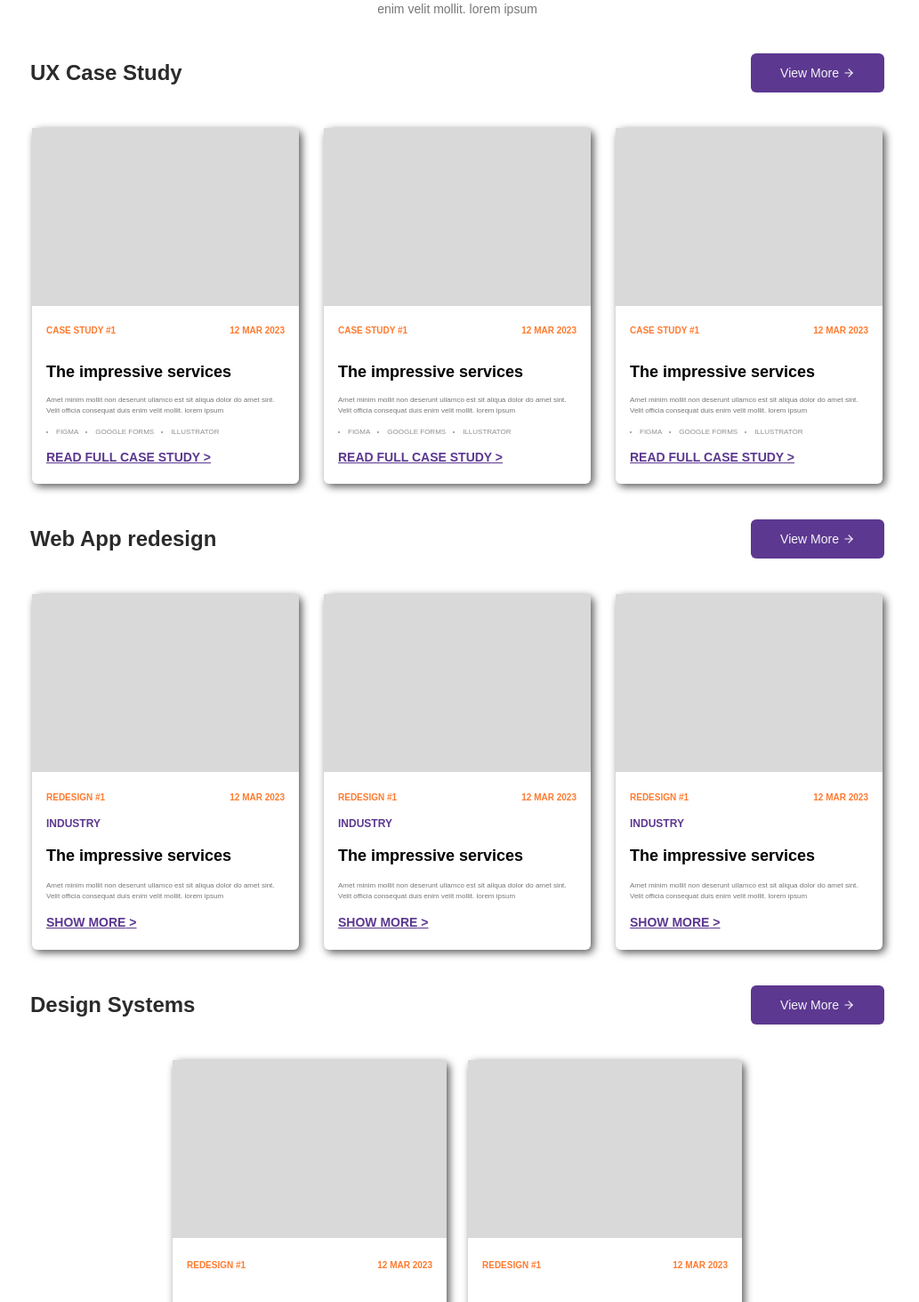
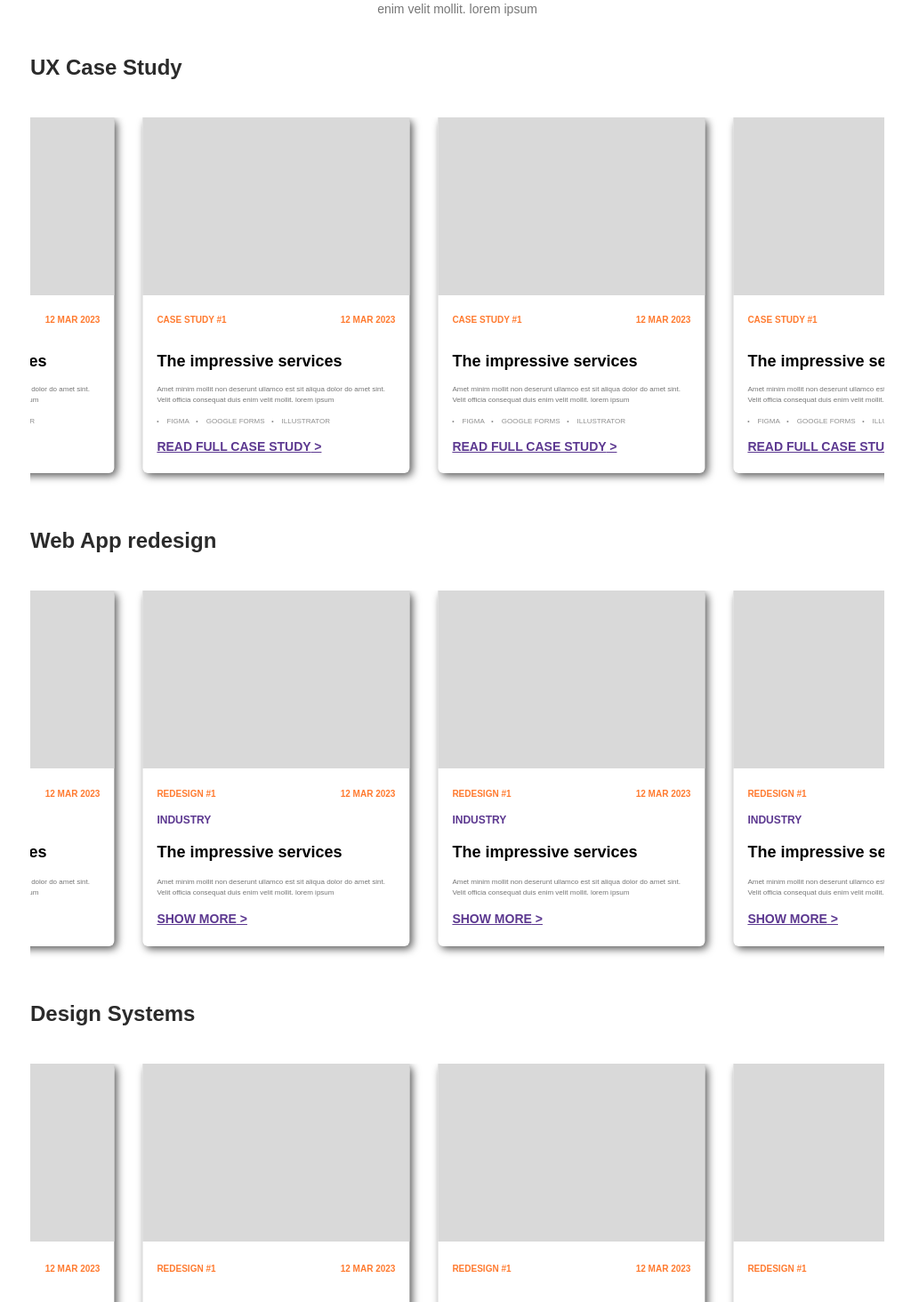
Before and after one commit to Kapil-Solanke/Portfolio-Sumit, a React (Create React App) app: page / in a window 1280 px wide. Shown: the part 2046-3510 px from the top of the page at 89% size, without its empty margins (126-1159 px from the left). Built offline with nearby package versions, Linux system fonts and the light colour scheme.

Commit message:
Added Slider

```diff
--- a/package.json
+++ b/package.json
@@ -9,6 +9,7 @@
     "express": "^4.18.2",
     "react": "^18.2.0",
     "react-dom": "^18.2.0",
+    "react-fast-marquee": "^1.6.2",
     "react-hot-toast": "^2.4.0",
     "react-icons": "^4.8.0",
     "react-router-dom": "^6.9.0",
--- a/src/components/Cards/ProjectCard.jsx
+++ b/src/components/Cards/ProjectCard.jsx
@@ -1,7 +1,7 @@
 import React from 'react'
 export const ProjectCard = ({ t1, t2, head,title, para,bottom,list,width }) => {
     return (
-        <div className={` max-w-[${width}] mx-auto min-h-[400px] rounded-md shadow-[3px_3px_10px_#565656]`}>
+        <div className={` max-w-[300px] max-[330px]:w-2/3 mx-auto min-h-[400px] rounded-md shadow-[3px_3px_10px_#565656]`}>
             <div className={`min-h-[200px] bg-[#D9D9D9]`}></div>
             <div className=' flex flex-col min-h-[200px] justify-around gap-1 p-4 '>
                 <div className='flex justify-between text-[10px] font-bold text-[#FF7A2F]'>
--- a/src/components/Comments.jsx
+++ b/src/components/Comments.jsx
@@ -3,7 +3,7 @@ import { CommentCard } from './Cards/CommentCard'
 
 export const Comments = () => {
     return (
-        <div className='flex max-md:flex-col justify-between w-3/4 max-sm:w-11/12 m-auto' id='comments'>
+        <div className='flex max-md:flex-col justify-between w-3/4 max-[300px]:w-11/12 m-auto' id='comments'>
             <div className='flex flex-col  justify-center gap-2 w-[40%] max-md:w-11/12'>
                 <div className='text-[#FF7A2F] text-base font-bold'>Comments</div>
                 <div className=' text-3xl font-bold max-md:text-2xl max-[500px]:text-xl'>Hear what happy clients are saying about my work.</div>
--- a/src/components/Projects.jsx
+++ b/src/components/Projects.jsx
@@ -1,56 +1,78 @@
 import React from 'react'
-import { FiArrowRight } from "react-icons/fi";
 import { ProjectCard } from './Cards/ProjectCard';
+import Marquee from "react-fast-marquee";
+import { caseStudy } from '../data/caseStudy';
+import {webDesign} from '../data/webDesign';
+import { designSystem } from '../data/designSystem';
 export const Projects = () => {
     return (
         <div className='my-20' id='projects'>
             <div className='text-[#FF7A2F] text-center text-md font-bold'>Portfolio</div>
             <div className='text-xl font-bold text-center'>My Creative works Latest Projects</div>
             <div className='text-[#767676] text-sm max-md:text-xs max-md:w-11/12  text-center w-[50%] m-auto'>Amet minim mollit non deserunt ullamco est sit aliqua dolor do amet sint. Velit officia consequat duis enim velit mollit. lorem ipsum</div>
-        <div className='flex justify-between items-center w-3/4 mt-10 m-auto'>
-            <div className='font-bold text-2xl max-[470px]:text-lg text-[#2B2B2B]'>UX Case Study</div>
-            <div className='flex bg-[#5C3890] gap-1 w-[150px] max-md:w-[100px] max-md:text-xs py-3 items-center justify-center rounded-md text-[#F5F5F7] text-sm'>
-                <div>View More</div>
-                <div><FiArrowRight/></div>
+            <div className='flex justify-between items-center max-[300px]:w-11/12 w-3/4 mt-10 m-auto'>
+                <div className='font-bold text-2xl text-[#2B2B2B]'>UX Case Study</div>
             </div>
+            <div className='my-10  gap-8 w-3/4  m-auto'>
+                <Marquee
+                    gradient={false}
+                    speed={80}
+                    pauseOnHover={true}
+                    pauseOnClick={true}
+                    delay={0}
+                    play={true}
+                    direction="left"
+                >
+                    {caseStudy.map((skill, id) => (
+                    <div className="skill--box mx-4 max-w-[300px] min-h-[420px]" key={id} >
+                        <ProjectCard t1={skill.t1} t2={skill.t2} head={skill.head} para={skill.para} bottom={skill.bottom}
+                            list={true} />
                     </div>
-        <div className='grid grid-cols-3 max-md:grid-cols-1 my-10  gap-6 w-3/4  m-auto'>
-            <ProjectCard t1={"CASE STUDY #1"} t2={"12 MAR 2023"} head={"The impressive services"} para={"Amet minim mollit non deserunt ullamco est sit aliqua dolor do amet sint. Velit officia consequat duis enim velit mollit. lorem ipsum"} bottom={"READ FULL CASE STUDY"}
-            list={true} width={"300px"}/>
-            <ProjectCard t1={"CASE STUDY #1"} t2={"12 MAR 2023"} head={"The impressive services"} para={"Amet minim mollit non deserunt ullamco est sit aliqua dolor do amet sint. Velit officia consequat duis enim velit mollit. lorem ipsum"} bottom={"READ FULL CASE STUDY"}
-            list={true} width={"300px"}/>
-            <ProjectCard t1={"CASE STUDY #1"} t2={"12 MAR 2023"} head={"The impressive services"} para={"Amet minim mollit non deserunt ullamco est sit aliqua dolor do amet sint. Velit officia consequat duis enim velit mollit. lorem ipsum"} bottom={"READ FULL CASE STUDY"}
-            list={true} width={"300px"}/>
+                    ))}
+                </Marquee>
             </div>
-        <div className='flex justify-between items-center w-3/4 m-auto'>
-            <div className='font-bold text-2xl max-[470px]:text-lg text-[#2B2B2B]'>Web App redesign</div>
-            <div className='flex bg-[#5C3890] gap-1 w-[150px] py-3 items-center justify-center rounded-md text-[#F5F5F7] text-sm max-md:w-[100px] max-md:text-xs'>
-                <div>View More</div>
-                <div><FiArrowRight/></div>
+            <div className='flex justify-between items-center max-[300px]:w-11/12 w-3/4 m-auto'>
+                <div className='font-bold text-2xl  text-[#2B2B2B]'>Web App redesign</div>
             </div>
+            <div className='my-10  gap-8 w-3/4  m-auto'>
+                <Marquee
+                    gradient={false}
+                    speed={80}
+                    pauseOnHover={true}
+                    pauseOnClick={true}
+                    delay={0}
+                    play={true}
+                    direction="left"
+                >
+                    {webDesign.map((skill, id) => (
+                    <div className="skill--box mx-4 max-w-[300px] min-h-[420px]" key={id} >
+                        <ProjectCard t1={skill.t1} t2={skill.t2} head={skill.head} para={skill.para} bottom={skill.bottom}
+                    list={skill.list} title={skill.title} />
                     </div>
-        <div className='grid grid-cols-3 max-md:grid-cols-1 my-10  gap-6 w-3/4  m-auto'>
-            <ProjectCard t1={"REDESIGN #1"} t2={"12 MAR 2023"} head={"The impressive services"} para={"Amet minim mollit non deserunt ullamco est sit aliqua dolor do amet sint. Velit officia consequat duis enim velit mollit. lorem ipsum"} bottom={"SHOW MORE"}
-            list={false} title={"INDUSTRY"} width={"300px"}/>
-            <ProjectCard t1={"REDESIGN #1"} t2={"12 MAR 2023"} head={"The impressive services"} para={"Amet minim mollit non deserunt ullamco est sit aliqua dolor do amet sint. Velit officia consequat duis enim velit mollit. lorem ipsum"} bottom={"SHOW MORE"}
-            list={false} title={"INDUSTRY"} width={"300px"}/>
-            <ProjectCard t1={"REDESIGN #1"} t2={"12 MAR 2023"} head={"The impressive services"} para={"Amet minim mollit non deserunt ullamco est sit aliqua dolor do amet sint. Velit officia consequat duis enim velit mollit. lorem ipsum"} bottom={"SHOW MORE"}
-            list={false} title={"INDUSTRY"} width={"300px"}/>
+                    ))}
+                </Marquee>
             </div>
 
-        <div className='flex justify-between items-center w-3/4 m-auto'>
-            <div className='font-bold text-2xl max-[470px]:text-lg text-[#2B2B2B]'>Design Systems</div>
-            <div className='flex bg-[#5C3890] gap-1 w-[150px] py-3 items-center justify-center rounded-md text-[#F5F5F7] text-sm max-md:w-[100px] max-md:text-xs'>
-                <div>View More</div>
-                <div><FiArrowRight/></div>
+            <div className='flex justify-between items-center max-[300px]:w-11/12 w-3/4 m-auto'>
+                <div className='font-bold text-2xl  text-[#2B2B2B]'>Design Systems</div>
             </div>
+            <div className='my-10  gap-8 w-3/4  m-auto'>
+                <Marquee
+                    gradient={false}
+                    speed={80}
+                    pauseOnHover={true}
+                    pauseOnClick={true}
+                    delay={0}
+                    play={true}
+                    direction="left"
+                >
+                    {designSystem.map((skill, id) => (
+                    <div className="skill--box mx-4 max-w-[300px] min-h-[420px]" key={id} >
+                        <ProjectCard t1={skill.t1} t2={skill.t2} head={skill.head} para={skill.para} bottom={skill.bottom}
+                    list={skill.list} />
                     </div>
-        <div className='flex my-10 max-md:flex-wrap  gap-6 w-1/2 max-[500px]:w-11/12 m-auto'>
-            <ProjectCard t1={"REDESIGN #1"} t2={"12 MAR 2023"} head={"The impressive services"} para={"Amet minim mollit non deserunt ullamco est sit aliqua dolor do amet sint. Velit officia consequat duis enim velit mollit. lorem ipsum"} bottom={"SHOW MORE"}
-            list={false} width={"400px"}/>
-            <ProjectCard t1={"REDESIGN #1"} t2={"12 MAR 2023"} head={"The impressive services"} para={"Amet minim mollit non deserunt ullamco est sit aliqua dolor do amet sint. Velit officia consequat duis enim velit mollit. lorem ipsum"} bottom={"SHOW MORE"}
-            list={false} width={"400px"}/>
-
+                    ))}
+                </Marquee>
             </div>
         </div>
     )
--- /dev/null
+++ b/src/data/caseStudy.js
@@ -0,0 +1,44 @@
+export const caseStudy = [
+    {
+        "t1": "CASE STUDY #1",
+        "t2": "12 MAR 2023",
+        "head": "The impressive services",
+        "para": "Amet minim mollit non deserunt ullamco est sit aliqua dolor do amet sint. Velit officia consequat duis enim velit mollit. lorem ipsum",
+        "bottom": "READ FULL CASE STUDY"
+    },
+    {
+        "t1": "CASE STUDY #1",
+        "t2": "12 MAR 2023",
+        "head": "The impressive services",
+        "para": "Amet minim mollit non deserunt ullamco est sit aliqua dolor do amet sint. Velit officia consequat duis enim velit mollit. lorem ipsum",
+        "bottom": "READ FULL CASE STUDY"
+    },
+    {
+        "t1": "CASE STUDY #1",
+        "t2": "12 MAR 2023",
+        "head": "The impressive services",
+        "para": "Amet minim mollit non deserunt ullamco est sit aliqua dolor do amet sint. Velit officia consequat duis enim velit mollit. lorem ipsum",
+        "bottom": "READ FULL CASE STUDY"
+    },
+    {
+        "t1": "CASE STUDY #1",
+        "t2": "12 MAR 2023",
+        "head": "The impressive services",
+        "para": "Amet minim mollit non deserunt ullamco est sit aliqua dolor do amet sint. Velit officia consequat duis enim velit mollit. lorem ipsum",
+        "bottom": "READ FULL CASE STUDY"
+    },
+    {
+        "t1": "CASE STUDY #1",
+        "t2": "12 MAR 2023",
+        "head": "The impressive services",
+        "para": "Amet minim mollit non deserunt ullamco est sit aliqua dolor do amet sint. Velit officia consequat duis enim velit mollit. lorem ipsum",
+        "bottom": "READ FULL CASE STUDY"
+    },
+    {
+        "t1": "CASE STUDY #1",
+        "t2": "12 MAR 2023",
+        "head": "The impressive services",
+        "para": "Amet minim mollit non deserunt ullamco est sit aliqua dolor do amet sint. Velit officia consequat duis enim velit mollit. lorem ipsum",
+        "bottom": "READ FULL CASE STUDY"
+    }
+];
--- /dev/null
+++ b/src/data/designSystem.js
@@ -0,0 +1,50 @@
+export const designSystem = [
+    {
+        "t1": "REDESIGN #1",
+        "t2": "12 MAR 2023",
+        "head": "The impressive services",
+        "para": "Amet minim mollit non deserunt ullamco est sit aliqua dolor do amet sint. Velit officia consequat duis enim velit mollit. lorem ipsum",
+        "bottom": "SHOW MORE",
+        "list":false,
+    },
+    {
+        "t1": "REDESIGN #1",
+        "t2": "12 MAR 2023",
+        "head": "The impressive services",
+        "para": "Amet minim mollit non deserunt ullamco est sit aliqua dolor do amet sint. Velit officia consequat duis enim velit mollit. lorem ipsum",
+        "bottom": "SHOW MORE",
+        "list":false,
+    },
+    {
+        "t1": "REDESIGN #1",
+        "t2": "12 MAR 2023",
+        "head": "The impressive services",
+        "para": "Amet minim mollit non deserunt ullamco est sit aliqua dolor do amet sint. Velit officia consequat duis enim velit mollit. lorem ipsum",
+        "bottom": "SHOW MORE",
+        "list":false,
+    },
+    {
+        "t1": "REDESIGN #1",
+        "t2": "12 MAR 2023",
+        "head": "The impressive services",
+        "para": "Amet minim mollit non deserunt ullamco est sit aliqua dolor do amet sint. Velit officia consequat duis enim velit mollit. lorem ipsum",
+        "bottom": "SHOW MORE",
+        "list":false,
+    },
+    {
+        "t1": "REDESIGN #1",
+        "t2": "12 MAR 2023",
+        "head": "The impressive services",
+        "para": "Amet minim mollit non deserunt ullamco est sit aliqua dolor do amet sint. Velit officia consequat duis enim velit mollit. lorem ipsum",
+        "bottom": "SHOW MORE",
+        "list":false,
+    },
+    {
+        "t1": "REDESIGN #1",
+        "t2": "12 MAR 2023",
+        "head": "The impressive services",
+        "para": "Amet minim mollit non deserunt ullamco est sit aliqua dolor do amet sint. Velit officia consequat duis enim velit mollit. lorem ipsum",
+        "bottom": "SHOW MORE",
+        "list":false,
+    }
+];
--- /dev/null
+++ b/src/data/webDesign.js
@@ -0,0 +1,56 @@
+export const webDesign = [
+    {
+        "t1": "REDESIGN #1",
+        "t2": "12 MAR 2023",
+        "head": "The impressive services",
+        "para": "Amet minim mollit non deserunt ullamco est sit aliqua dolor do amet sint. Velit officia consequat duis enim velit mollit. lorem ipsum",
+        "bottom": "SHOW MORE",
+        "list":false,
+        "title":"INDUSTRY"
+    },
+    {
+        "t1": "REDESIGN #1",
+        "t2": "12 MAR 2023",
+        "head": "The impressive services",
+        "para": "Amet minim mollit non deserunt ullamco est sit aliqua dolor do amet sint. Velit officia consequat duis enim velit mollit. lorem ipsum",
+        "bottom": "SHOW MORE",
+        "list":false,
+        "title":"INDUSTRY"
+    },
+    {
+        "t1": "REDESIGN #1",
+        "t2": "12 MAR 2023",
+        "head": "The impressive services",
+        "para": "Amet minim mollit non deserunt ullamco est sit aliqua dolor do amet sint. Velit officia consequat duis enim velit mollit. lorem ipsum",
+        "bottom": "SHOW MORE",
+        "list":false,
+        "title":"INDUSTRY"
+    },
+    {
+        "t1": "REDESIGN #1",
+        "t2": "12 MAR 2023",
+        "head": "The impressive services",
+        "para": "Amet minim mollit non deserunt ullamco est sit aliqua dolor do amet sint. Velit officia consequat duis enim velit mollit. lorem ipsum",
+        "bottom": "SHOW MORE",
+        "list":false,
+        "title":"INDUSTRY"
+    },
+    {
+        "t1": "REDESIGN #1",
+        "t2": "12 MAR 2023",
+        "head": "The impressive services",
+        "para": "Amet minim mollit non deserunt ullamco est sit aliqua dolor do amet sint. Velit officia consequat duis enim velit mollit. lorem ipsum",
+        "bottom": "SHOW MORE",
+        "list":false,
+        "title":"INDUSTRY"
+    },
+    {
+        "t1": "REDESIGN #1",
+        "t2": "12 MAR 2023",
+        "head": "The impressive services",
+        "para": "Amet minim mollit non deserunt ullamco est sit aliqua dolor do amet sint. Velit officia consequat duis enim velit mollit. lorem ipsum",
+        "bottom": "SHOW MORE",
+        "list":false,
+        "title":"INDUSTRY"
+    }
+];
```
Lines whose indentation alone changed are shown as unchanged.
